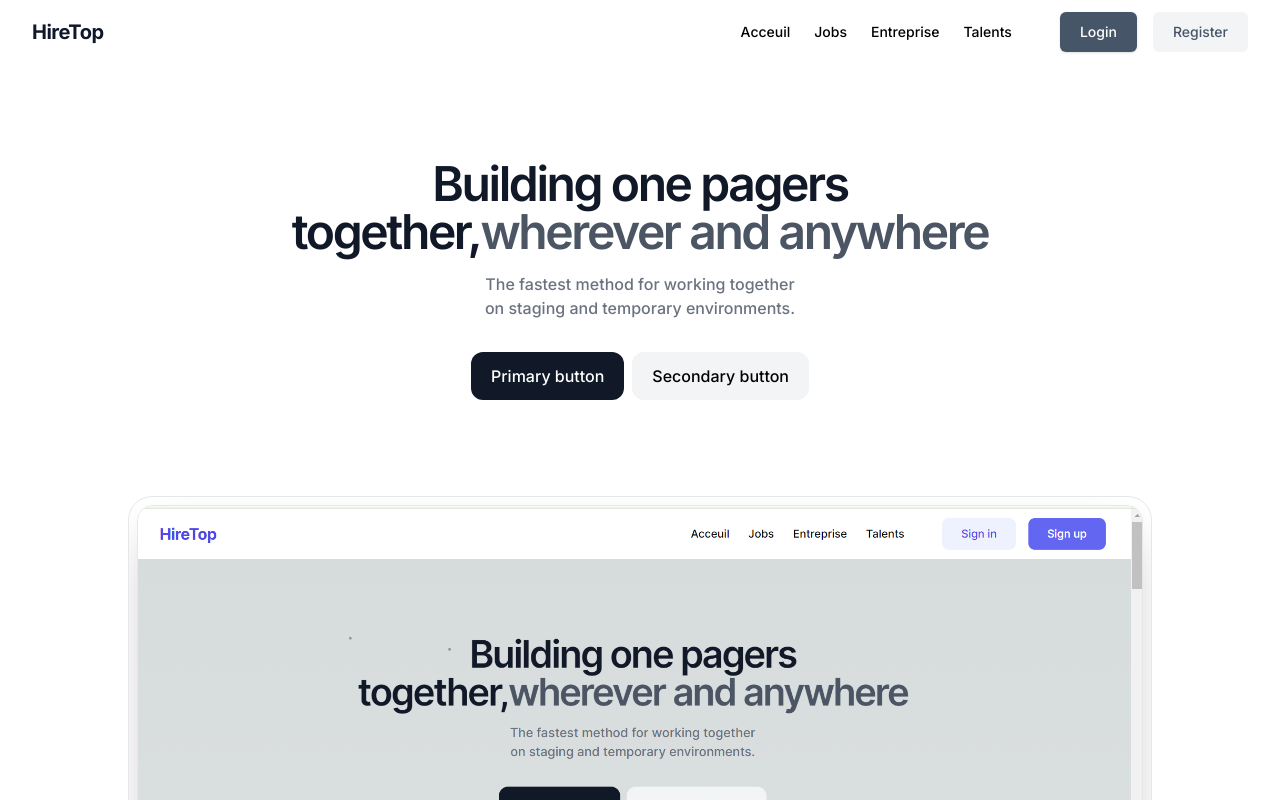
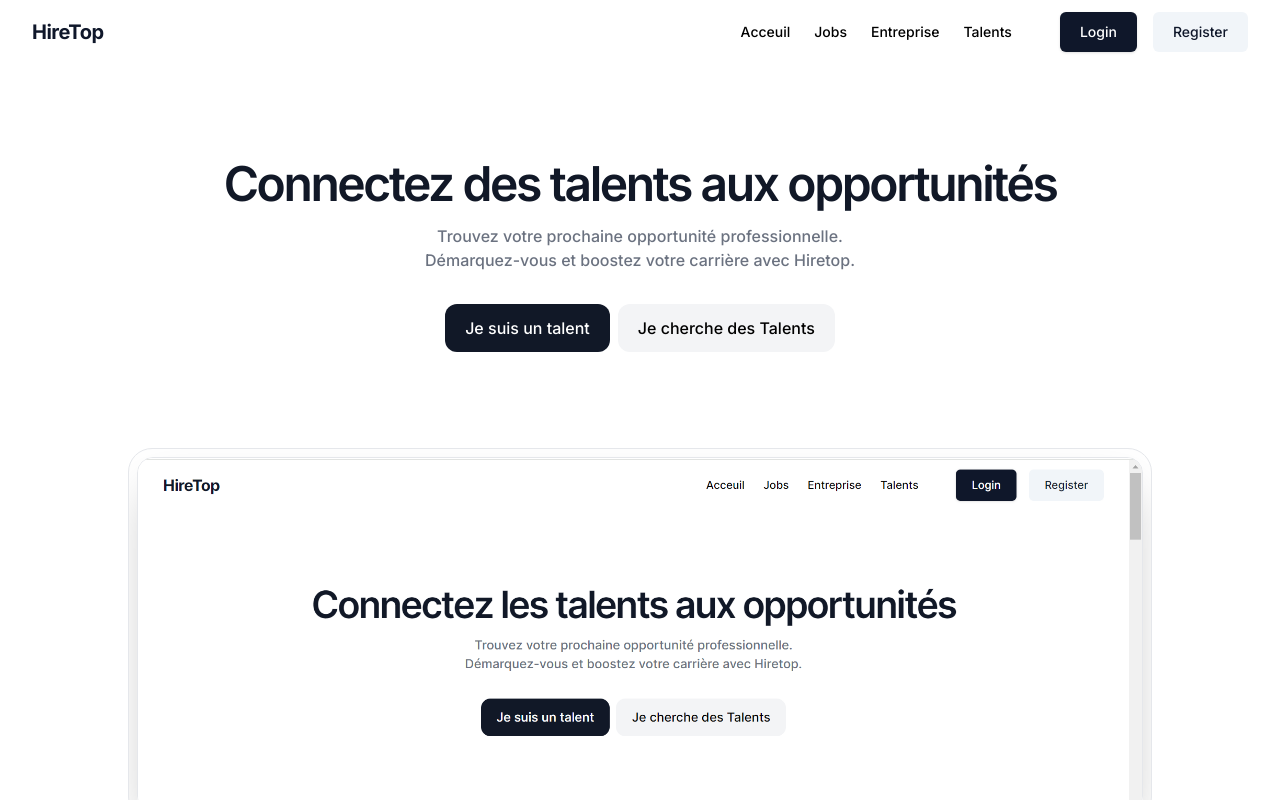
Before and after one commit to Osiris8/hiretop, a Next.js app: page / in a window 1280 px wide. Shown: the top 800 px of the page. Built offline with nearby package versions, Linux system fonts and the light colour scheme.

Commit message:
update content for Hero component

```diff
--- a/components/Hero.js
+++ b/components/Hero.js
@@ -14,25 +14,24 @@ function Hero() {
         <div class="px-8 py-24 mx-auto md:px-12 lg:px-32 max-w-7xl">
           <div class="text-center">
             <h1 class="text-4xl font-semibold tracking-tighter text-gray-900 lg:text-5xl text-balance">
-              Building one pagers together,
-              <span class="text-gray-600">wherever and anywhere</span>
+              Connectez des talents aux opportunités
             </h1>
             <p class="w-1/2 mx-auto mt-4 text-base font-medium text-gray-500 text-balance">
-              The fastest method for working together on staging and temporary
-              environments.
+              Trouvez votre prochaine opportunité professionnelle.
+              Démarquez-vous et boostez votre carrière avec Hiretop.
             </p>
             <div class="flex flex-col items-center justify-center gap-2 mx-auto mt-8 md:flex-row">
               <button
                 class="inline-flex items-center justify-center w-full h-12 gap-3 px-5 py-3 font-medium text-white duration-200 bg-gray-900 md:w-auto rounded-xl hover:bg-gray-700 focus:ring-2 focus:ring-offset-2 focus:ring-black"
                 aria-label="Primary action"
               >
-                Primary button
+                Je suis un talent
               </button>
               <button
                 class="inline-flex items-center justify-center w-full h-12 gap-3 px-5 py-3 font-medium duration-200 bg-gray-100 md:w-auto rounded-xl hover:bg-gray-200 focus:ring-2 focus:ring-offset-2 focus:ring-blue-500"
                 aria-label="Secondary action"
               >
-                Secondary button
+                Je cherche des Talents
               </button>
             </div>
             <div class="relative h-full p-2 mt-24 overflow-hidden border rounded-3xl">
--- a/components/Nav.js
+++ b/components/Nav.js
@@ -60,12 +60,12 @@ export default function Nav() {
 
             <div className="flex items-center gap-4">
               <div className="sm:flex sm:gap-4">
-                <button className="rounded-md bg-slate-600 px-5 py-2.5 text-sm font-medium text-white shadow">
+                <button className="rounded-md bg-slate-900 px-5 py-2.5 text-sm font-medium text-white shadow">
                   <LoginLink>Login</LoginLink>
                 </button>
 
                 <div className="hidden sm:flex">
-                  <button className="rounded-md bg-gray-100 px-5 py-2.5 text-sm font-medium text-slate-600">
+                  <button className="rounded-md bg-slate-100 px-5 py-2.5 text-sm font-medium text-slate-900">
                     <RegisterLink>Register</RegisterLink>
                   </button>
                 </div>
--- a/components/NavTalent.js
+++ b/components/NavTalent.js
@@ -93,20 +93,9 @@ export default function NavTalent() {
               href="#"
               className="text-muted-foreground hover:text-foreground"
             >
-              Orders
+              Jobs
             </Link>
-            <Link
-              href="#"
-              className="text-muted-foreground hover:text-foreground"
-            >
-              Products
-            </Link>
-            <Link
-              href="#"
-              className="text-muted-foreground hover:text-foreground"
-            >
-              Customers
-            </Link>
+
             <Link href="#" className="hover:text-foreground">
               Settings
             </Link>
--- a/components/SettingTalent.js
+++ b/components/SettingTalent.js
@@ -29,23 +29,23 @@ export default function SettingTalent() {
           <Link href="#" className="font-semibold text-primary">
             General
           </Link>
-          <Link href="#">Security</Link>
-          <Link href="#">Integrations</Link>
-          <Link href="#">Support</Link>
-          <Link href="#">Organizations</Link>
-          <Link href="#">Advanced</Link>
+          <Link href="#">Profil</Link>
+          <Link href="#">Avatar</Link>
+          <Link href="#">Expériences</Link>
+          <Link href="#">Compétences</Link>
+          <Link href="#">Réseaux sociaux</Link>
         </nav>
         <div className="grid gap-6">
           <Card x-chunk="dashboard-04-chunk-1">
             <CardHeader>
-              <CardTitle>Store Name</CardTitle>
-              <CardDescription>
-                Used to identify your store in the marketplace.
-              </CardDescription>
+              <CardTitle>Profil Personnel</CardTitle>
+              <CardDescription>Modifier vos informations</CardDescription>
             </CardHeader>
             <CardContent>
               <form>
-                <Input placeholder="Store Name" />
+                <Input placeholder="Store Name" className="mb-8" />
+                <Input placeholder="Store Name" className="mb-8" />
+                <Input placeholder="Store Name" className="mb-8" />
               </form>
             </CardContent>
             <CardFooter className="border-t px-6 py-4">
```
Also changed, not shown: public/images/hero1.png.
